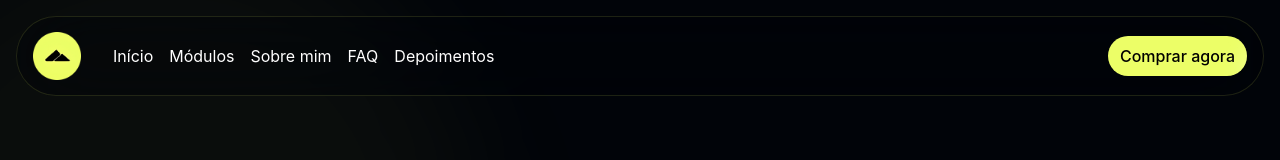
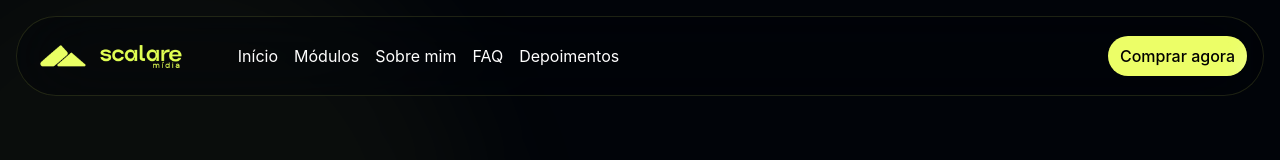
Before and after one commit to oliveiradniel/scalare.midia-business-page, a React (Vite) app: page / in a window 1280 px wide. Shown: the top 160 px of the page. Built offline with nearby package versions, Linux system fonts and the light colour scheme; a web font is replaced by a local one.

Commit message:
feat: adapt header for mobile devices

```diff
--- a/src/components/footer.tsx
+++ b/src/components/footer.tsx
@@ -45,7 +45,12 @@ export function Footer() {
           <div className="flex items-center gap-2">
             <MailIcon className="text-primary size-4" />
 
-            <a href={emailLink} className="text-gray-400">
+            <a
+              href={emailLink}
+              target="_blank"
+              rel="noopener noreferrer"
+              className="text-gray-400"
+            >
               {email}
             </a>
           </div>
@@ -53,7 +58,12 @@ export function Footer() {
           <div className="flex items-center gap-2">
             <PhoneIcon className="text-primary size-4" />
 
-            <a href={whatsappText} className="text-gray-400">
+            <a
+              href={whatsappText}
+              target="_blank"
+              rel="noopener noreferrer"
+              className="text-gray-400"
+            >
               {formatPhoneBR(String(phoneNumber))}
             </a>
           </div>
@@ -67,7 +77,12 @@ export function Footer() {
           <div className="flex items-center gap-2">
             <img src={instagramIcon} alt="" className="size-6" />
 
-            <a href={instagramLink} className="text-gray-400">
+            <a
+              href={instagramLink}
+              target="_blank"
+              rel="noopener noreferrer"
+              className="text-gray-400"
+            >
               {instagram}
             </a>
           </div>
--- a/src/components/header.tsx
+++ b/src/components/header.tsx
@@ -2,7 +2,9 @@ import { motion } from 'motion/react';
 
 import { navOptions } from '../data/nav-options';
 
+import bannerImage from '../assets/images/banner.png';
 import logoImage from '../assets/images/logo.png';
+
 import { Select } from './select';
 
 export function Header() {
@@ -18,12 +20,18 @@ export function Header() {
       }}
       className="fixed z-20 w-full p-4"
     >
-      <div className="border-primary/12 bg-background/40 mx-auto flex h-20 max-w-350 items-center justify-between rounded-full border p-4 backdrop-blur-2xl">
-        <div className="flex items-center gap-8">
+      <div className="border-primary/12 bg-background/40 mx-auto flex h-20 max-w-350 items-center justify-between gap-4 rounded-full border p-4 backdrop-blur-2xl">
+        <div className="flex items-center gap-4 sm:gap-8">
+          <img
+            src={bannerImage}
+            alt="Logo da Scalare Mídia"
+            className="hidden h-12 w-auto sm:flex"
+          />
+
           <img
             src={logoImage}
             alt="Logo da Scalare Mídia"
-            className="size-12"
+            className="h-12 w-auto sm:hidden"
           />
 
           <Select />
@@ -31,7 +39,7 @@ export function Header() {
           <nav aria-label="Menu principal" className="hidden md:flex">
             <ul className="flex items-center gap-4">
               {navOptions.map((option) => (
-                <li key={option.id}>
+                <li key={option.id} className="text-center">
                   <a
                     href={option.href}
                     className="hover:text-primary text-white transition-all ease-linear"
@@ -50,7 +58,7 @@ export function Header() {
             scale: 1.06,
           }}
           type="button"
-          className="bg-primary relative cursor-pointer overflow-hidden rounded-full p-2 px-3 font-medium"
+          className="bg-primary relative cursor-pointer overflow-hidden rounded-full p-2 px-3 text-center text-sm font-medium sm:text-base"
         >
           <motion.span
             className="absolute inset-0 blur-sm"
--- a/src/sections/inktensity-section.tsx
+++ b/src/sections/inktensity-section.tsx
@@ -243,7 +243,7 @@ export function InktensitySection() {
           },
         }}
         viewport={{ once: true }}
-        className="flex w-full flex-col gap-12 rounded-lg bg-white/6 mask-r-from-96% mask-l-from-90% p-8 md:gap-4"
+        className="flex w-full flex-col gap-12 rounded-lg bg-black mask-r-from-96% mask-l-from-90% p-8 md:gap-4"
       >
         {contents.map((content, index) => (
           <div
```
